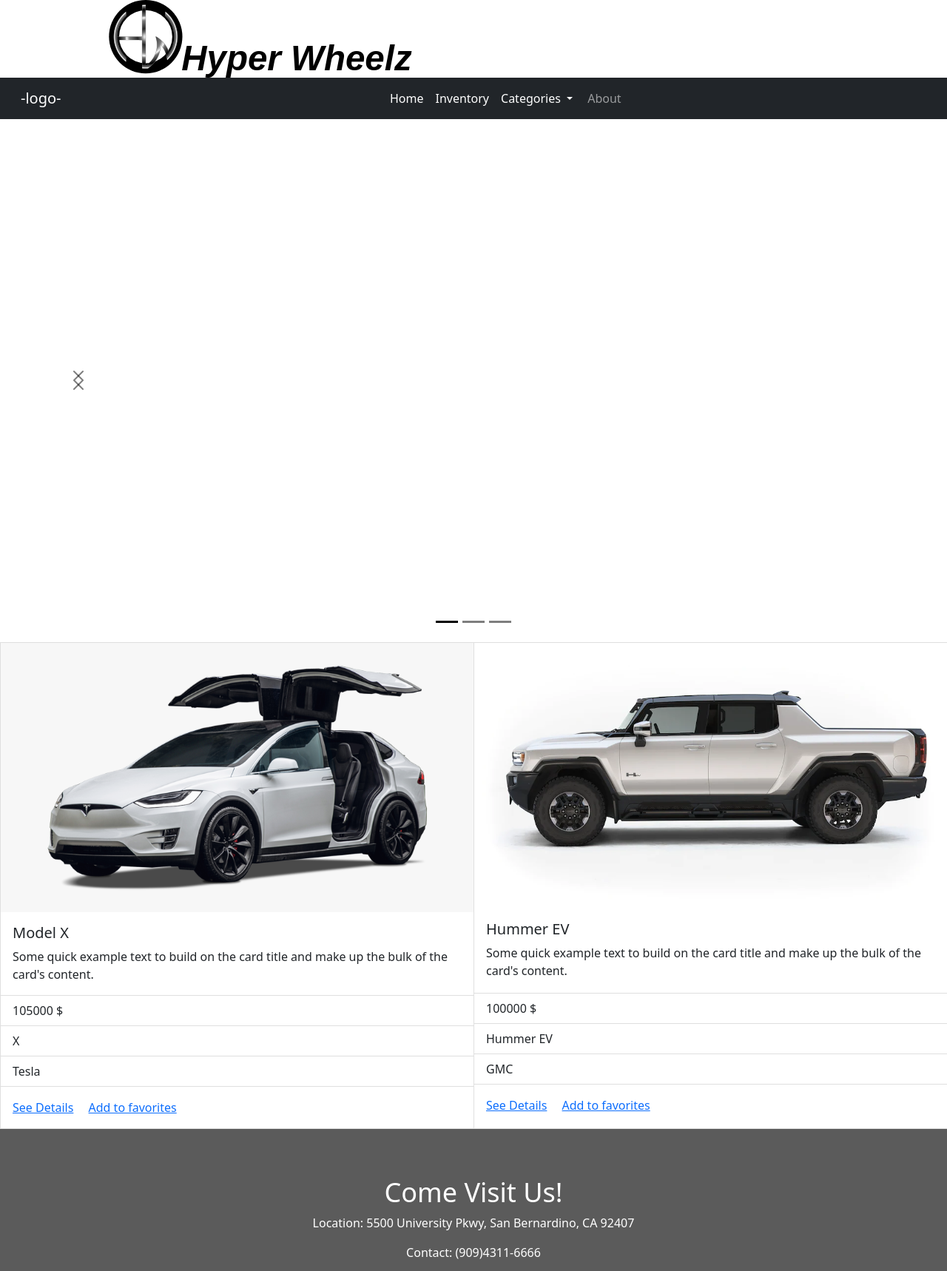
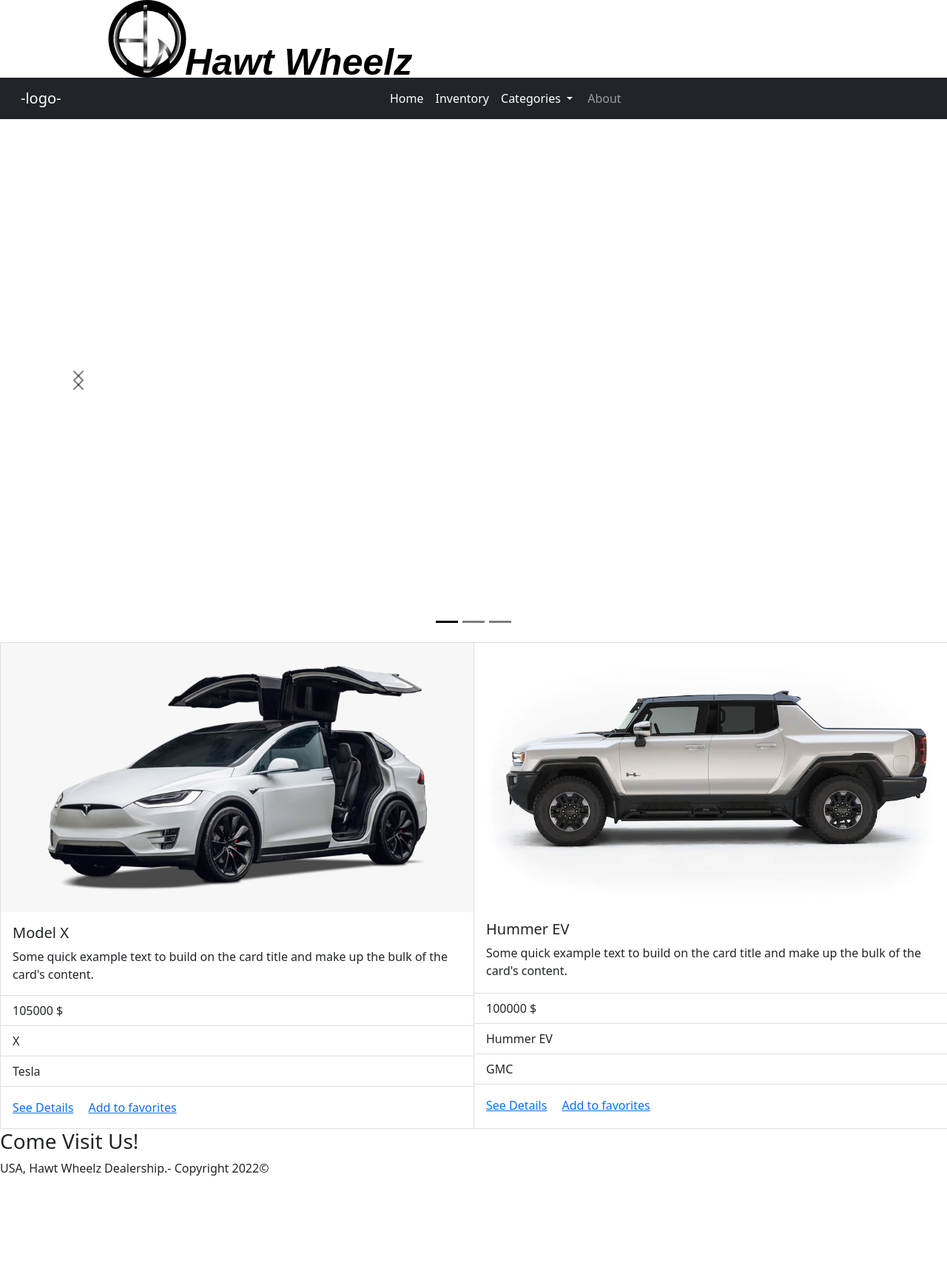
Before and after one commit to Ezequiel000/HawtWheelzProject, a Django app: page / in a window 1280 px wide. Shown: the top 1718 px of the page at 74% size. After the commit the page ends 1589 px from the top, so only its background shows below. Run offline with Django 4.2, Linux system fonts and the light colour scheme; data comes from the database, SQL or seed files in the repository; both versions use the stored data as it was after the commit; parts of the project's set-up code (start-up, migrations or seed data) failed here and were passed over; some libraries are stand-ins or nearby versions.

Commit message:
Revert "file: footer.html"

```diff
--- a/static/home/style.css
+++ b/static/home/style.css
@@ -25,7 +25,7 @@ body {
 
 
 header {
-    background-color: rgb(255, 255, 255, 0.76);
+    background-color: rgba(255, 255, 255, 0.76);
     height:125px;  /*laptops are 1300,another common size 992,960*/
     text-align:center;
     font-size: 84px;
@@ -82,7 +82,7 @@ main {
 }
 
 footer {
-    background-color: rgb(255, 0, 0);
+    background-color: rgba(255, 255, 255, 0.055);
     /* height: 50px; */
     padding-top: 10px;
     padding-bottom: 10px;
@@ -95,7 +95,7 @@ footer h3 {
     font-style: italic;
     font-weight: bold;
     position: center;
-    color: #ff0000;
+    color: #dcdbdb;
     font-family: Arial, Helvetica, sans-serif;
     background-color: #a4a4a4;
 }
--- a/templates/admin/base_site.html
+++ b/templates/admin/base_site.html
@@ -3,9 +3,7 @@
 {% block title %}{% if subtitle %}{{ subtitle }} | {% endif %}{{ title }} | {{ site_title|default:_('Django site admin') }}{% endblock %}
 
 {% block branding %}
-<h1><a> id="site-name">Hawt Wheelz</a></h1>
+<h1 id="site-name">Hawt Wheelz</a></h1>
 {% endblock %}
 
 {% block nav-global %}{% endblock %}
-
-{% block footer %}{% endblock %}
--- a/templates/home/footer.html
+++ b/templates/home/footer.html
@@ -1,22 +1,6 @@
 {% load static %}
-<link rel="stylesheet" href="{% static 'css/bootstrap.min.css' %}">
-<link rel="stylesheet" href="{% static 'css/bootstrap.css' %}">
-<link rel="stylesheet" href="{% static 'css/bootstrap.rtl.css' %}">
-<link rel="stylesheet" href="{% static 'css/bootstrap-grid.css' %}">
-<link rel="stylesheet" href="{% static 'css/bootstrap-grid.rtl.css' %}">
-<link rel="stylesheet" href="{% static 'css/bootstrap-reboot.css' %}">
-<link rel="stylesheet" href="{% static 'css/bootstrap-reboot.rtl.css' %}">
-<link rel="stylesheet" href="{% static 'css/bootstrap-utilities.css' %}">
-<link rel="stylesheet" href="{% static 'css/bootstrap-utilities.rtl.css' %}">
+<footer id="footer">
+    <h3>Come Visit Us!</h3>
+    <p>USA, Hawt Wheelz Dealership.- Copyright 2022©</p>
 
-
-<footer style="background-color: rgba(79,79,79,0.93)" id="footer">
-    <h3 style="color: white; text-align: center; font-size: 36px;padding-top: 5%">Come Visit Us!</h3>
-     <p style="text-align: center; color: white">Location: 5500 University Pkwy, San Bernardino, CA 92407</p>
-         <p style="text-align:-webkit-center; color: white">Contact: (909)4311-6666</p>
-    <div style="text-align: center">
-        <iframe src="https://www.google.com/maps/embed?pb=!1m18!1m12!1m3!1d886.9411089463574!2d-117.32377563919349!3d34.181247593664935!2m3!1f0!2f0!3f0!3m2!1i1024!2i768!4f13.1!3m3!1m2!1s0x80c3519b1645c8d7%3A0xfac142d2f0f47922!2sCalifornia%20State%20University%2C%20San%20Bernardino!5e0!3m2!1sen!2sus!4v1647213948106!5m2!1sen!2sus" width="600" height="450" style="border:0; loading="lazy"></iframe>
-    </div>
-
-    <p style="color: white; text-align: center; font-size: 20px">USA, Hyper Wheelz Dealership.- Copyright 2022©</p>
 </footer>
--- a/templates/home/navbar.html
+++ b/templates/home/navbar.html
@@ -2,7 +2,7 @@
 {% include 'home/head.html'%}
 <div class = "fluid-container">
         <header>
-            <img src="{% static 'home/images/HyperWheelsLogo.svg'%}" alt="logo" style="width: 705px;height: 105px;">
+            <img src={% static 'home/images/logo 1.4.svg'%} alt="logo" style="width: 705px;height: 105px;">
         </header>
 </div>
 
```
Also changed, not shown: boot/css/bootstrap.rtl.css, boot/js/bootstrap.js, db.sqlite3, home/migrations/0006_auto_20220312_2111.py (deleted), home/migrations/0007_auto_20220312_2135.py (deleted), static/home/images/HyperWheelsLogo.svg (deleted).
